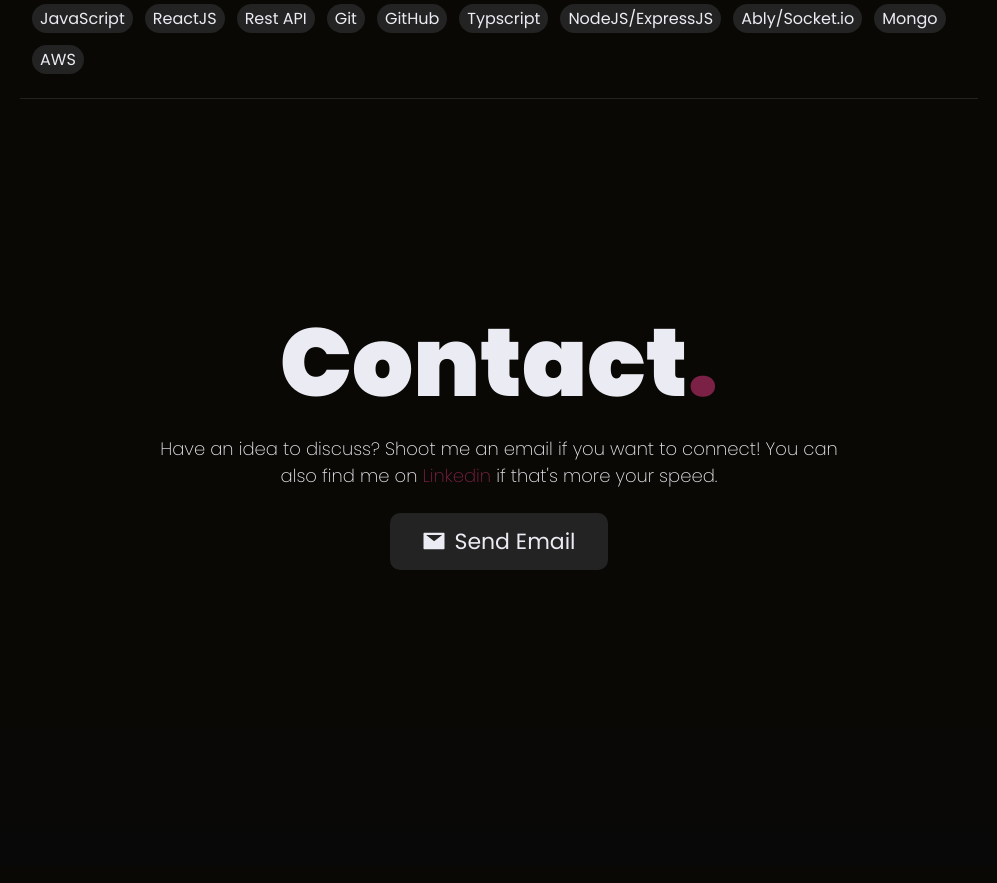
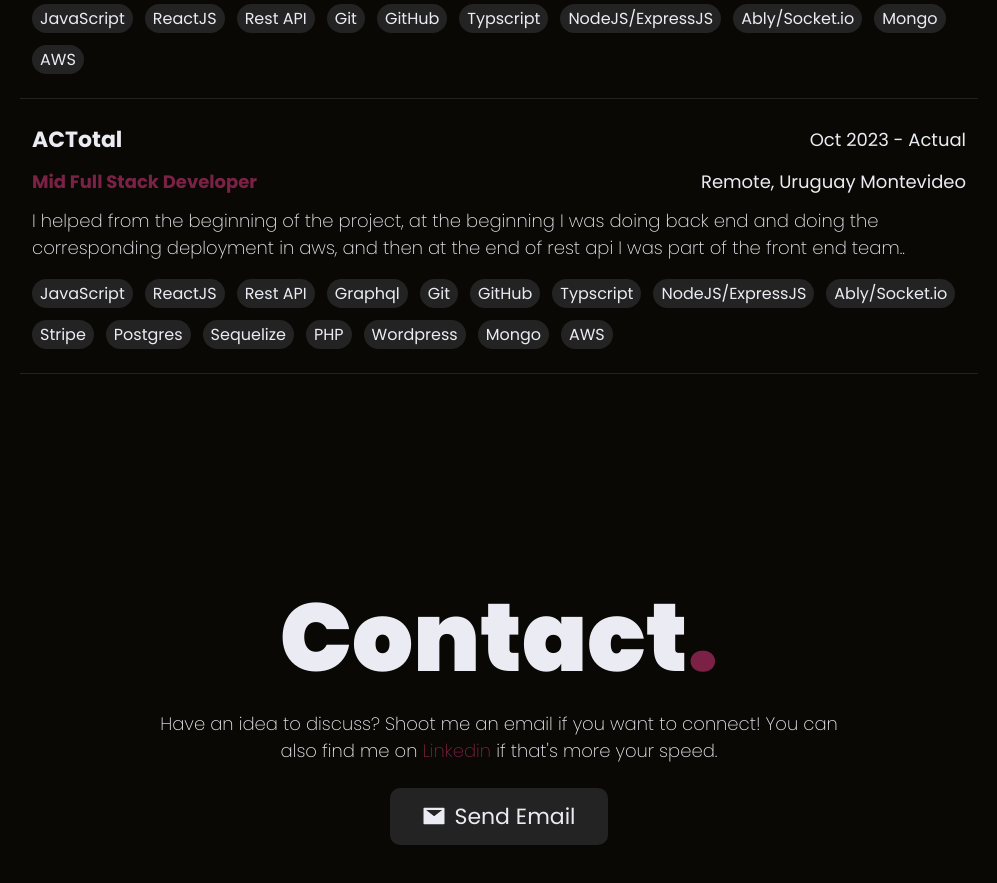
Before and after one commit to gabrielcopa96/portfolio, a Next.js app: page / in a window 1280 px wide. Shown: the part 3560-4443 px from the top of the page, without its empty margins (171-1168 px from the left). Built offline with nearby package versions, Linux system fonts and the light colour scheme.

Commit message:
se agrego un nuevo item de experiencia actual

```diff
--- a/components/home/experience/Experience.tsx
+++ b/components/home/experience/Experience.tsx
@@ -42,4 +42,30 @@
       "AWS"
     ],
   },
+  {
+    title: "ACTotal",
+    position: "Mid Full Stack Developer",
+    time: "Oct 2023 - Actual",
+    location: "Remote, Uruguay Montevideo",
+    description:
+      "I helped from the beginning of the project, at the beginning I was doing back end and doing the corresponding deployment in aws, and then at the end of rest api I was part of the front end team..",
+    tech: [
+      "JavaScript",
+      "ReactJS",
+      "Rest API",
+      "Graphql",
+      "Git",
+      "GitHub",
+      "Typscript",
+      "NodeJS/ExpressJS",
+      "Ably/Socket.io",
+      "Stripe",
+      "Postgres",
+      "Sequelize",
+      "PHP",
+      "Wordpress",
+      "Mongo",
+      "AWS"
+    ],
+  }
 ];
```
